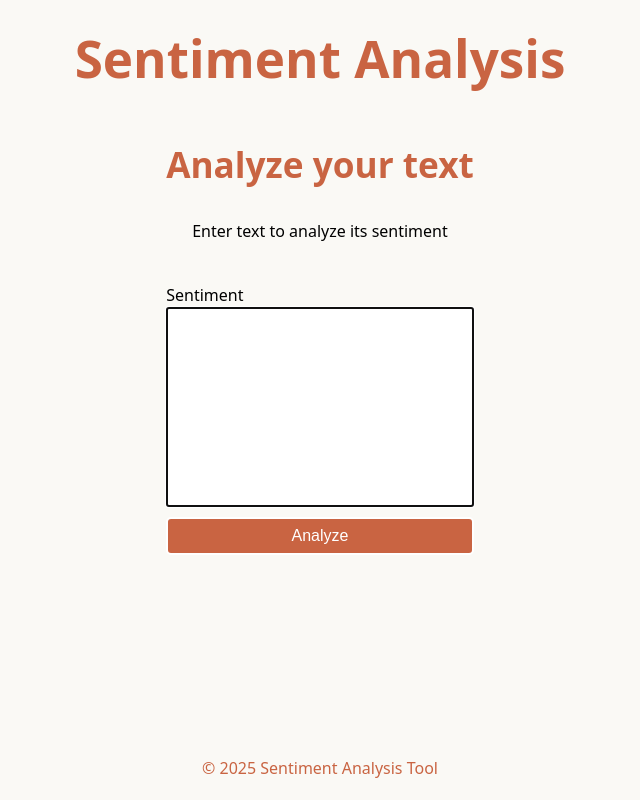
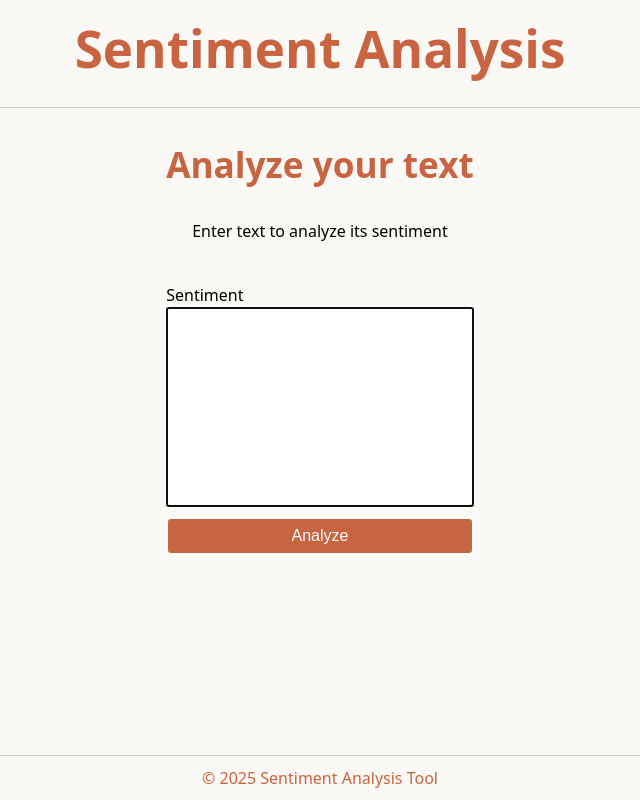
Before and after one commit to SebastianJedrak/huggingface, a React (Vite) app: page / in a window 1280 px wide. Shown: the whole page, without its empty margins (320-960 px from the left). Built offline with nearby package versions, Linux system fonts and the light colour scheme.

Commit message:
style: improve header and footer style

```diff
--- a/src/App.scss
+++ b/src/App.scss
@@ -1,3 +1,5 @@
+@import './__variables.scss';
+
 #root {
   margin: 0;
   min-width: 320px;
@@ -14,4 +16,20 @@
     align-items: center;
     margin-bottom: 150px;
   }
+
+  header,
+  footer {
+    padding: 10px 0;
+    color: $color-primary;
+    width: 100%;
+    text-align: center;
+  }
+
+  header {
+    border-bottom: 1px solid $color-gray-light;
+  }
+
+  footer {
+    border-top: 1px solid $color-gray-light;
+  }
 }
--- a/src/__variables.scss
+++ b/src/__variables.scss
@@ -1,5 +1,6 @@
 $color-black: #000;
 $color-white: #fff;
+$color-gray-light: #ccc;
 $color-primary: #c96442;
 $color-primary-light: #faf9f5;
 
--- a/src/index.scss
+++ b/src/index.scss
@@ -19,9 +19,13 @@
   box-sizing: border-box;
 }
 
-h1, h2, h3, h4, h5, h6 {
+h1,
+h2,
+h3,
+h4,
+h5,
+h6 {
   color: $color-primary;
-  text-align: center;
 }
 
 h1 {
@@ -35,7 +39,7 @@ h2 {
 }
 
 h3 {
-  font-size: 2.0em;
+  font-size: 2em;
   margin-bottom: 6px;
 }
 
@@ -43,9 +47,3 @@ h4 {
   font-size: 1.8em;
   margin-bottom: 4px;
 }
-
-header,
-footer {
-  margin: 20px 0;
-  color: $color-primary;
-}
```
